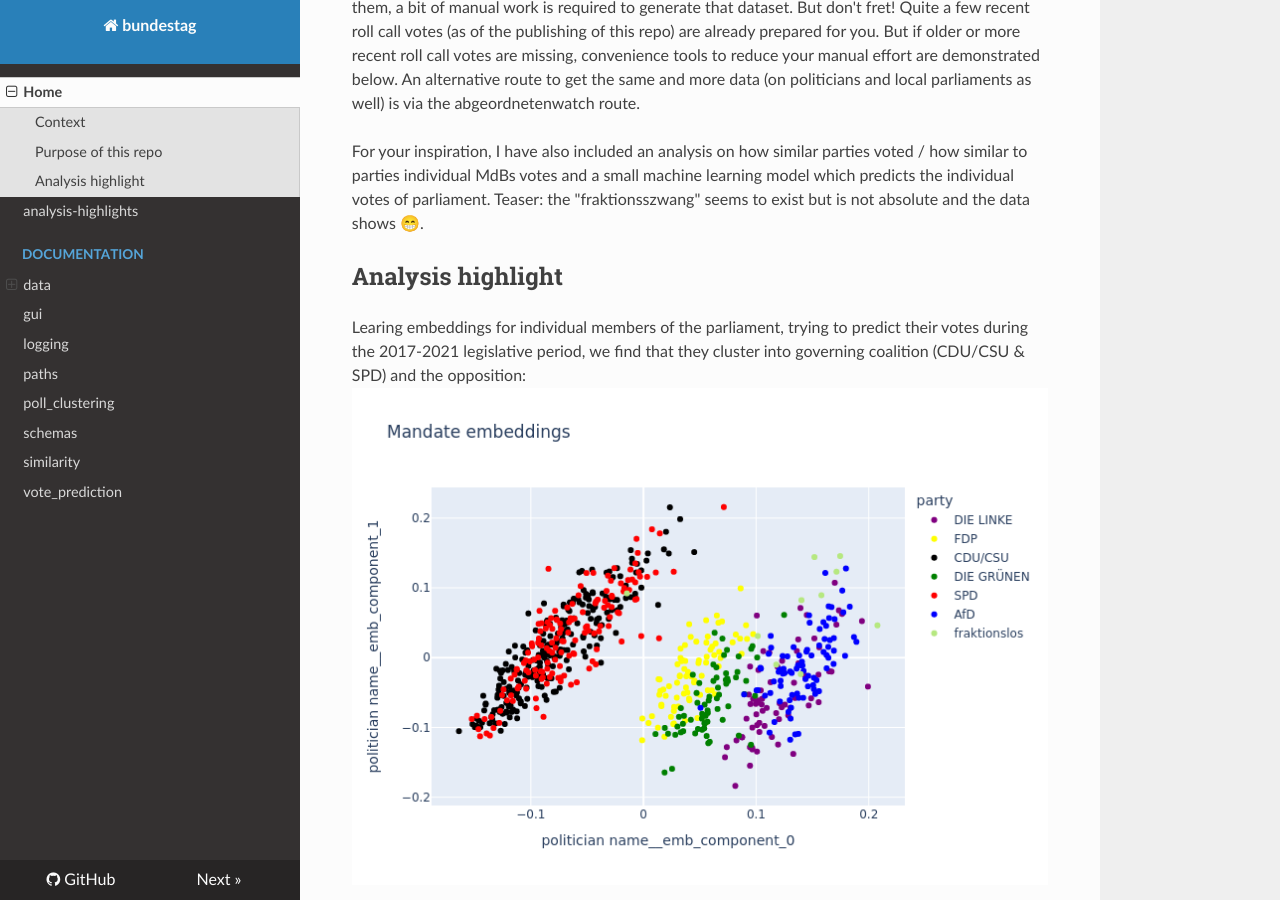
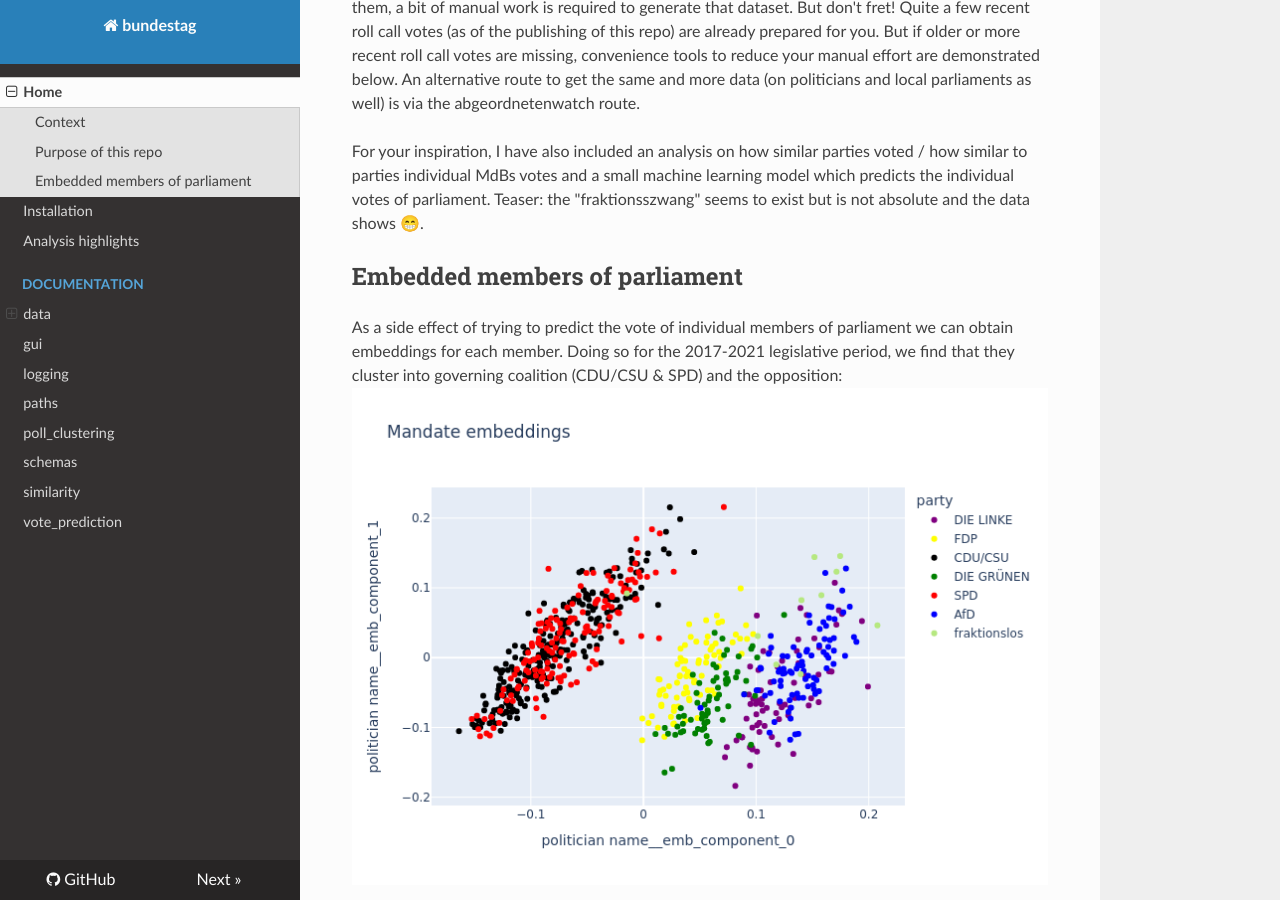
Before and after one commit to eschmidt42/bundestag, an MkDocs documentation site: the page built from docs/index.md, in a window 1280 px wide and 900 px high, scrolled down 708 px. Built offline with MkDocs 1.6.1, drawn with Linux system fonts in a browser that asks for light colours; nearby versions of some CDN libraries.

Commit message:
docs: upadte

```diff
--- a/docs/index.md
+++ b/docs/index.md
@@ -16,9 +16,11 @@ Since the files on the bundestag website are stored in a way making it tricky to
 
 For your inspiration, I have also included an analysis on how similar parties voted / how similar to parties individual MdBs votes and a small machine learning model which predicts the individual votes of parliament. Teaser: the "fraktionsszwang" seems to exist but is not absolute and the data shows 😁.
 
-## Analysis highlight
+## Embedded members of parliament
 
-Learing embeddings for individual members of the parliament, trying to predict their votes during the 2017-2021 legislative period, we find that they cluster into governing coalition (CDU/CSU & SPD) and the opposition:
+As a side effect of trying to predict the vote of individual members of parliament we can obtain embeddings for each member. Doing so for the 2017-2021 legislative period, we find that they cluster into governing coalition (CDU/CSU & SPD) and the opposition:
 ![](images/mandate_embeddings.png)
 
+![](images/surprised-pikachu.png)
+
 If you want to see more [check out this site](analysis-highlights.md).
--- a/mkdocs.yml
+++ b/mkdocs.yml
@@ -3,31 +3,35 @@ site_url: https://eschmidt42.github.io/bundestag/
 repo_url: https://github.com/eschmidt42/bundestag/
 nav:
   - Home: index.md
-  - analysis-highlights: analysis-highlights.md
-  - documentation:
+  - Installation: installation.md
+  - Analysis highlights: analysis-highlights.md
+  - Documentation:
       # - __main__: bundestag/__main__.md
-      - data:
-        - __init__: bundestag/data.md
-        - download:
-          # - __init__: bundestag/data/download.md
-          - abgeordnetenwatch: bundestag/data/download/abgeordnetenwatch.md
-          - bundestag_sheets: bundestag/data/download/bundestag_sheets.md
-          - huggingface: bundestag/data/download/huggingface.md
-        - transform:
-          # - __init__: bundestag/data/transform.md
-          - abgeordnetenwatch: bundestag/data/transform/abgeordnetenwatch.md
-          - bundestag_sheets: bundestag/data/transform/bundestag_sheets.md
-        - utils: bundestag/data/utils.md
-      - gui: bundestag/gui.md
-      - logging: bundestag/logging.md
-      - paths: bundestag/paths.md
-      - poll_clustering: bundestag/poll_clustering.md
-      - schemas: bundestag/schemas.md
-      - similarity: bundestag/similarity.md
-      - vote_prediction: bundestag/vote_prediction.md
+    - data:
+      - __init__: bundestag/data.md
+      - download:
+        # - __init__: bundestag/data/download.md
+        - abgeordnetenwatch: bundestag/data/download/abgeordnetenwatch.md
+        - bundestag_sheets: bundestag/data/download/bundestag_sheets.md
+        - huggingface: bundestag/data/download/huggingface.md
+      - transform:
+        # - __init__: bundestag/data/transform.md
+        - abgeordnetenwatch: bundestag/data/transform/abgeordnetenwatch.md
+        - bundestag_sheets: bundestag/data/transform/bundestag_sheets.md
+      - utils: bundestag/data/utils.md
+    - gui: bundestag/gui.md
+    - logging: bundestag/logging.md
+    - paths: bundestag/paths.md
+    - poll_clustering: bundestag/poll_clustering.md
+    - schemas: bundestag/schemas.md
+    - similarity: bundestag/similarity.md
+    - vote_prediction: bundestag/vote_prediction.md
     # - workflows:
     #   - main: bundestag/main.md
-theme: readthedocs
+theme:
+  name: readthedocs
+  collapse_navigation: true
+
 plugins:
   - mkdocstrings
 watch:
```
Also changed, not shown: docs/installation.md (added, +13 -0 lines), docs/images/surprised-pikachu.png (added).
